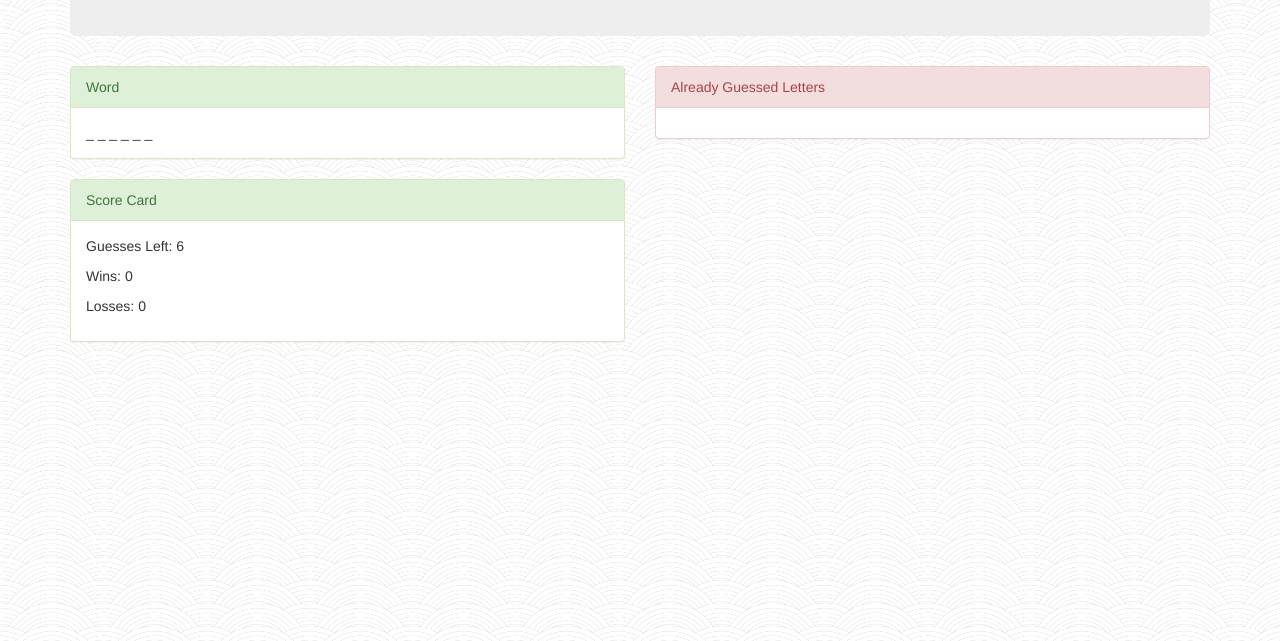
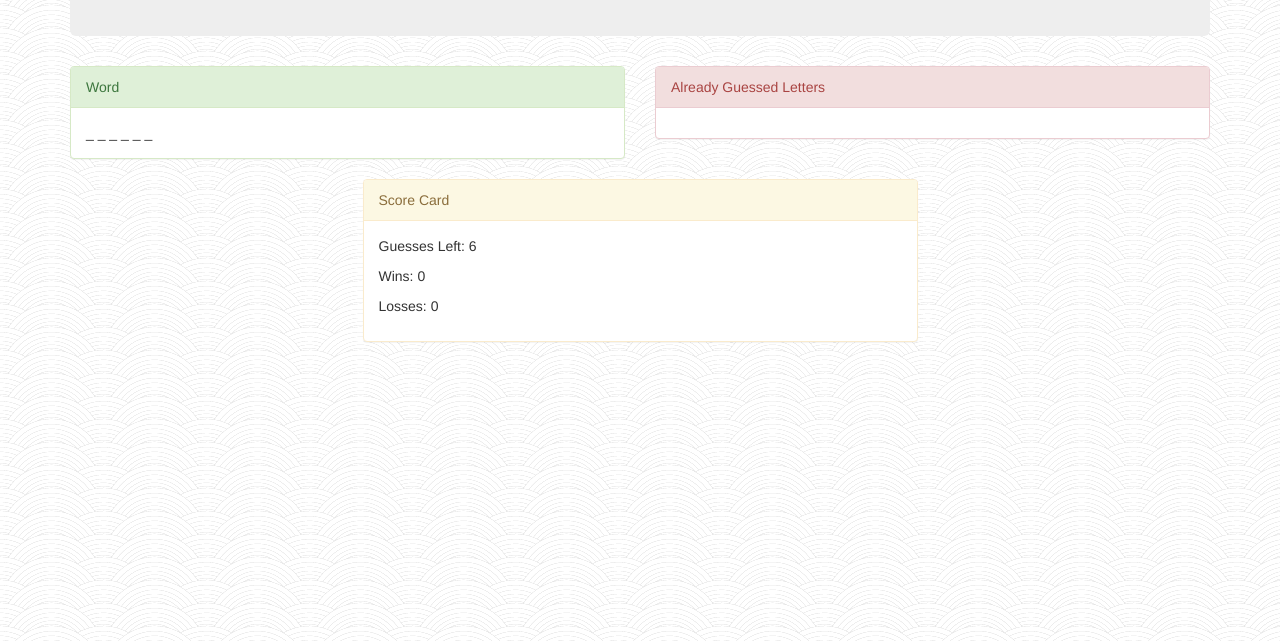
Before and after one commit to abelgr8/Hang-Man, a plain HTML site: page index.html in a window 1280 px wide. Shown: the part 159-800 px from the top of the page. Drawn offline with nearby package versions, Linux system fonts and the light colour scheme.

Commit message:
putscorecardinmiddle

```diff
--- a/index.html
+++ b/index.html
@@ -35,8 +35,9 @@
         </div>
 
         <div class= "row">
+            <div class="col-sm-3"></div>
             <div class="col-sm-6">
-                <div class="panel panel-success">
+                <div class="panel panel-warning">
                     <div class="panel-heading">Score Card</div>
                     <div class="panel-body" >
                             <p>Guesses Left: <span id="chances"></span></p>
@@ -45,6 +46,7 @@
                     </div>
                 </div>
             </div>
+            <div class="col-sm-3"></div>
             <!-- <div class="col-sm-6">
                 <div class="panel panel-success">
                     <div class="panel-heading">And the Answer is...</div>
```
